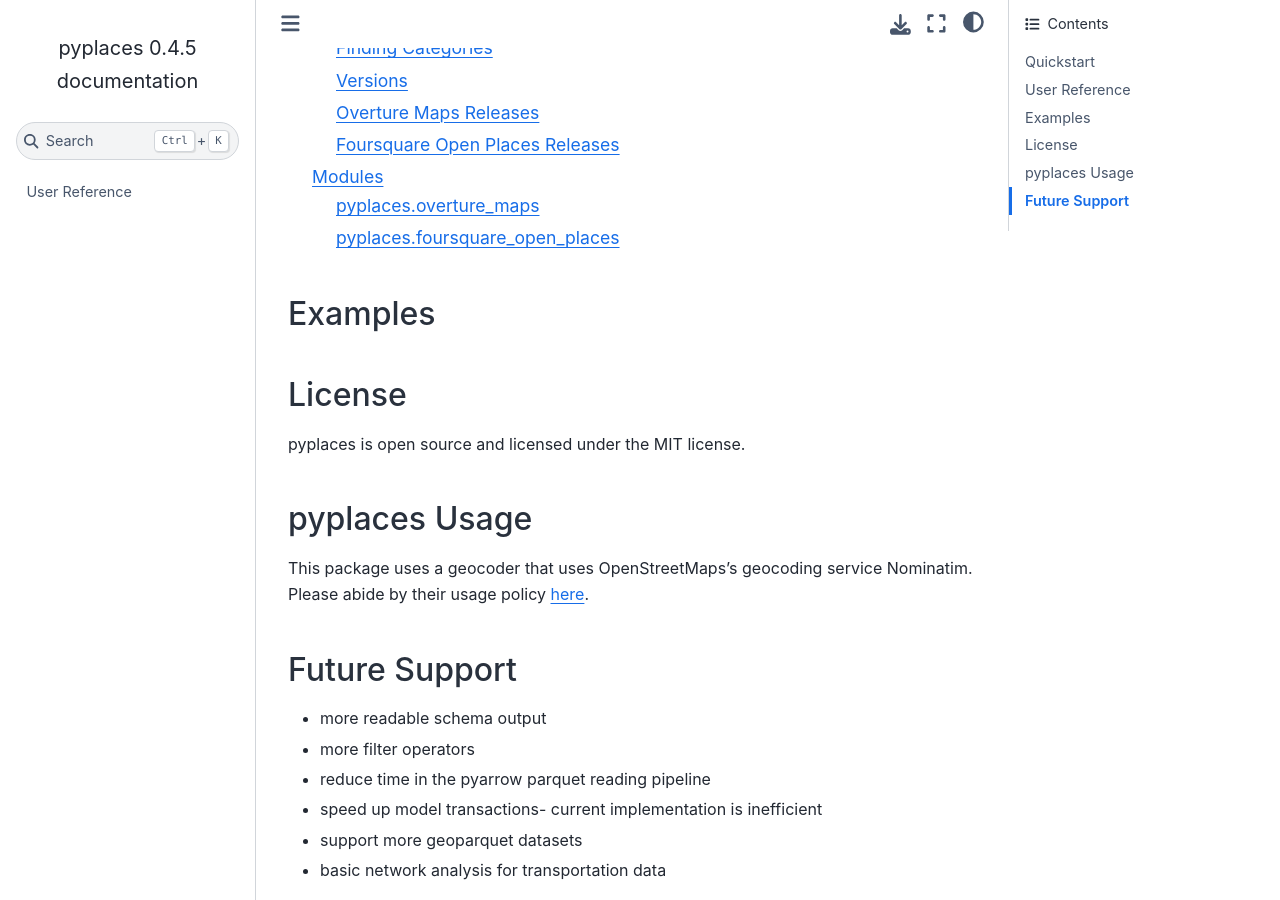
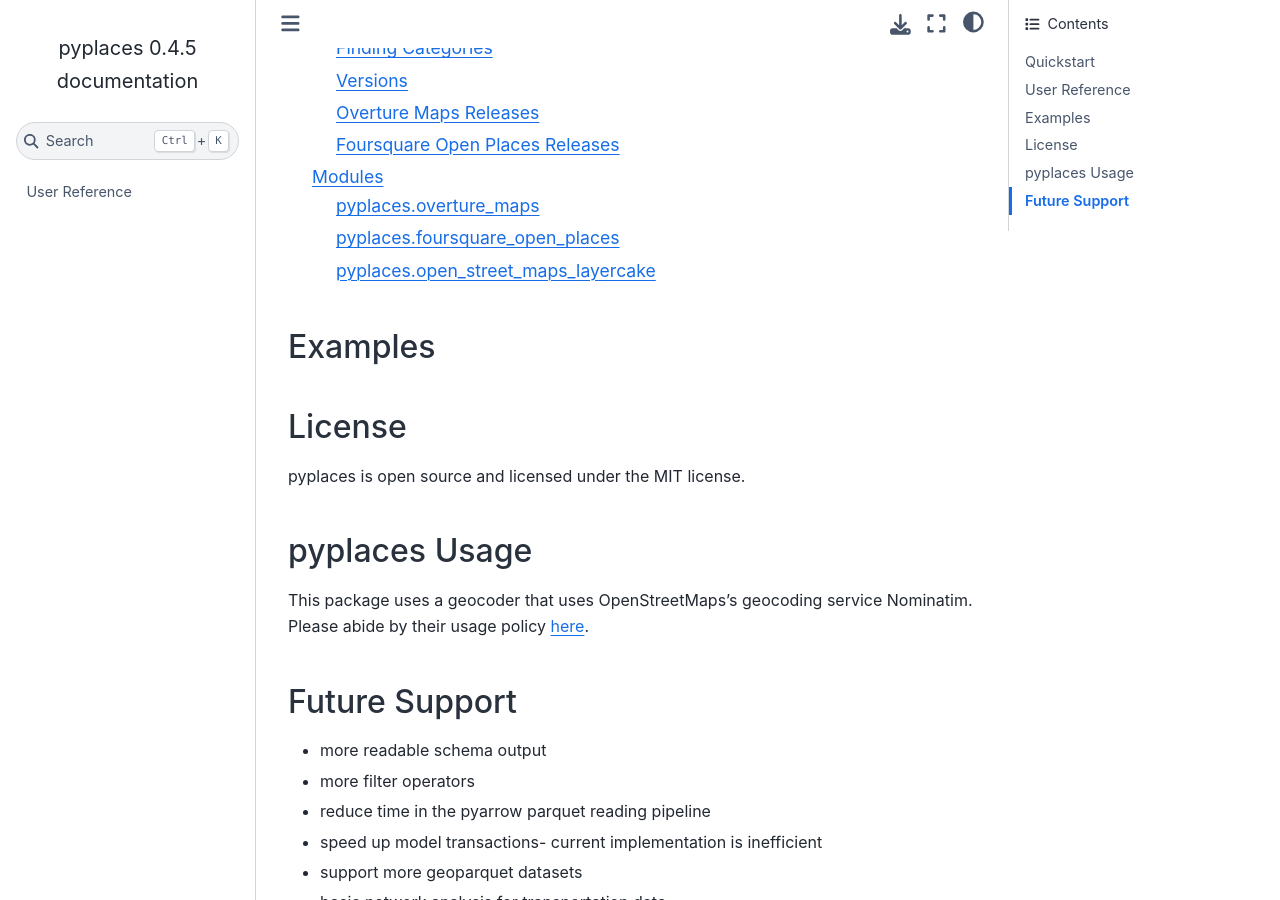
Before and after one commit to tbanken/pyplaces, a Sphinx documentation site: the page built from docs/source/index.rst, in a window 1280 px wide and 900 px high, scrolled down 1578 px. Built offline with Sphinx 7.4.7 and the Sphinx Book theme 1.1.4, drawn with Linux system fonts in a browser that asks for light colours; pages that are not in the unit, such as notebooks, are missing from menus.

Commit message:
add osm module to docs

```diff
--- a/docs/source/usage.rst
+++ b/docs/source/usage.rst
@@ -164,3 +164,11 @@
 
 .. automodule:: pyplaces.foursquare_open_places
     :members:
+
+.. _pyplaces-open_street_maps_layercake-module:
+
+pyplaces.open_street_maps_layercake
+===============================
+
+.. automodule:: pyplaces.open_street_maps_layercake
+    :members:
```
